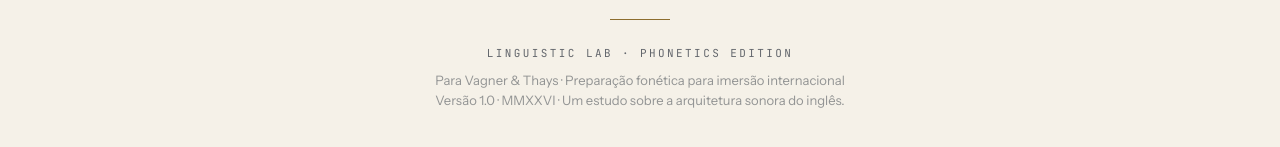
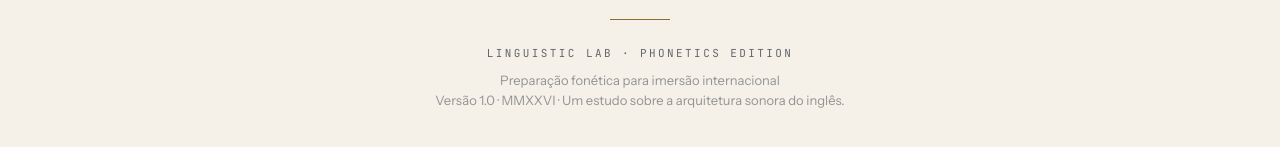
Before and after one commit to VAGALVES/Phonetics-, a plain HTML site: page index.html in a window 1280 px wide. Shown: the part 7834-7981 px from the top of the page. Drawn offline with Linux system fonts and the light colour scheme.

Commit message:
correcao footer

```diff
--- a/index.html
+++ b/index.html
@@ -764,7 +764,7 @@
   <div class="footer__mark">VS <em>Consulting</em></div>
   <div class="footer__divider"></div>
   <div class="footer__tagline">Linguistic Lab · Phonetics Edition</div>
-  <p class="footer__meta">Para Vagner & Thays · Preparação fonética para imersão internacional<br>Versão 1.0 · MMXXVI · Um estudo sobre a arquitetura sonora do inglês.</p>
+  <p class="footer__meta">Preparação fonética para imersão internacional<br>Versão 1.0 · MMXXVI · Um estudo sobre a arquitetura sonora do inglês.</p>
 </footer>
 
 <!-- ─── MODAL ─── -->
```
